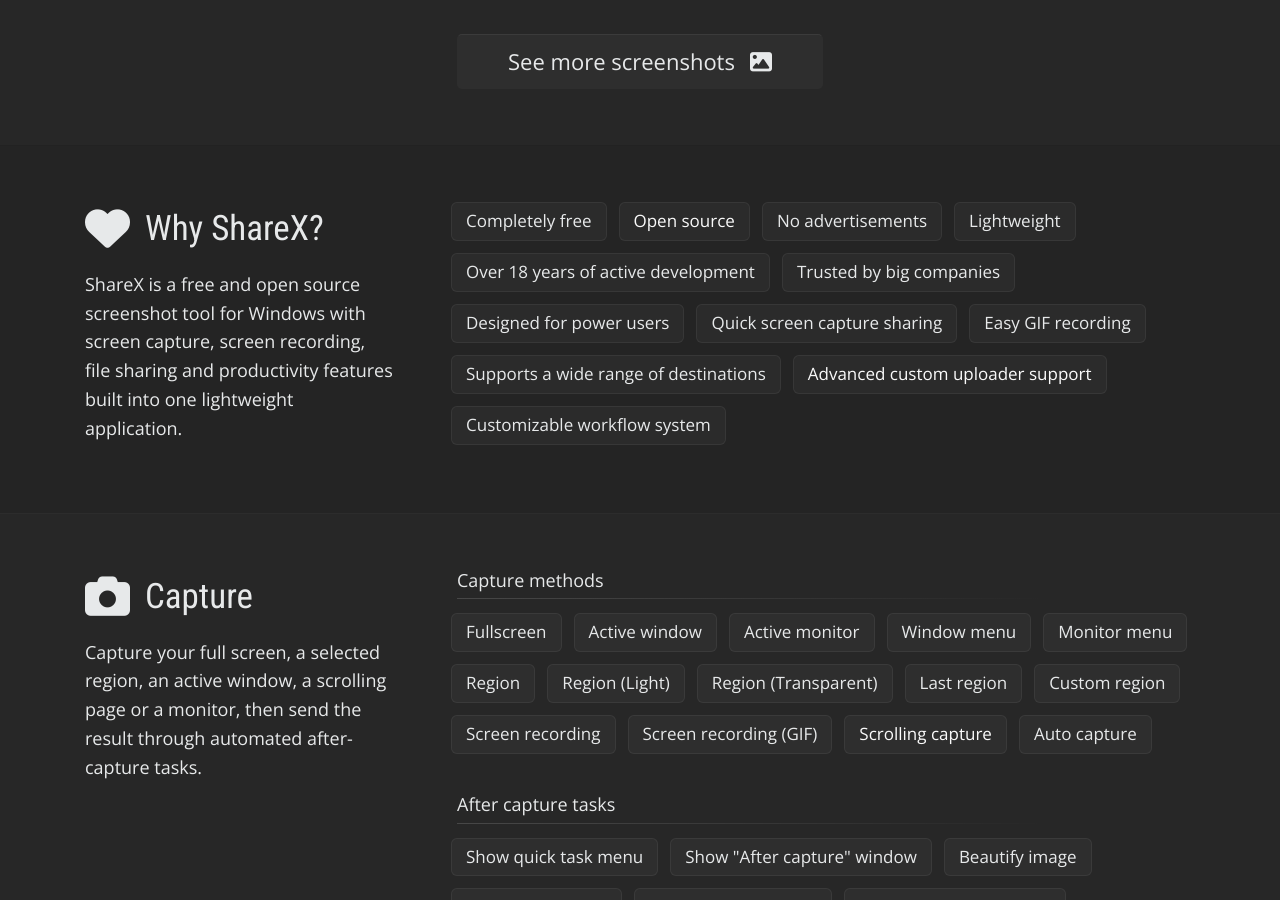
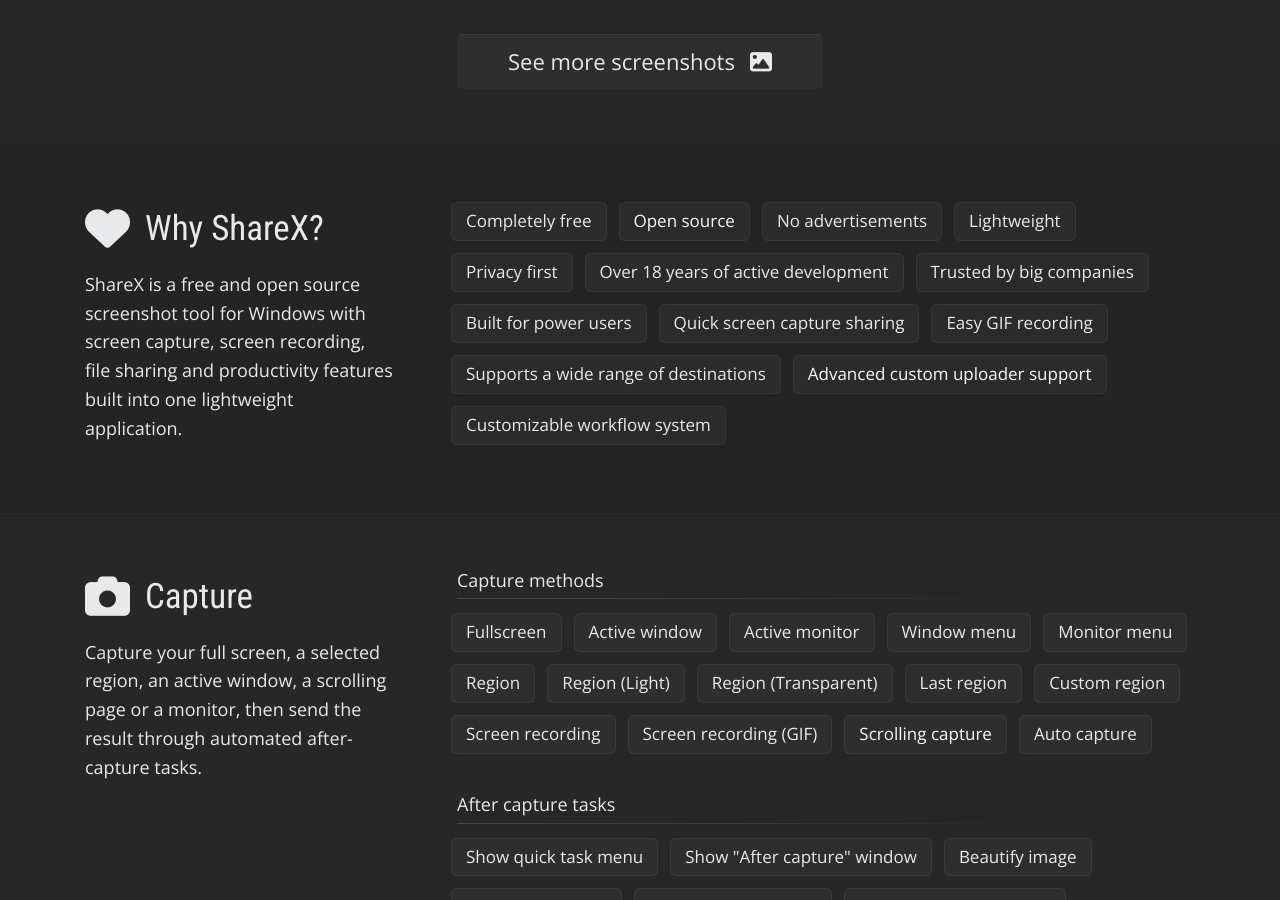
Before and after one commit to ShareX/sharex.github.io, a Jekyll site: the page built from index.html, in a window 1280 px wide and 900 px high, scrolled down 1006 px. Built offline with Jekyll 4.4.1, drawn with Linux system fonts in a browser that asks for light colours.

Commit message:
Update index.html

```diff
--- a/index.html
+++ b/index.html
@@ -61,9 +61,10 @@
                     <div class="col-sm-3"><a href="{{ site.github }}">Open source</a></div>
                     <div class="col-sm-3">No advertisements</div>
                     <div class="col-sm-3">Lightweight</div>
+                    <div class="col-sm-3">Privacy first</div>
                     <div class="col-sm-3">Over {{ site.time | date: '%Y' | minus: 2008 }} years of active development</div>
                     <div class="col-sm-3">Trusted by big companies</div>
-                    <div class="col-sm-3">Designed for power users</div>
+                    <div class="col-sm-3">Built for power users</div>
                     <div class="col-sm-3">Quick screen capture sharing</div>
                     <div class="col-sm-3">Easy GIF recording</div>
                     <div class="col-sm-3">Supports a wide range of destinations</div>
```
